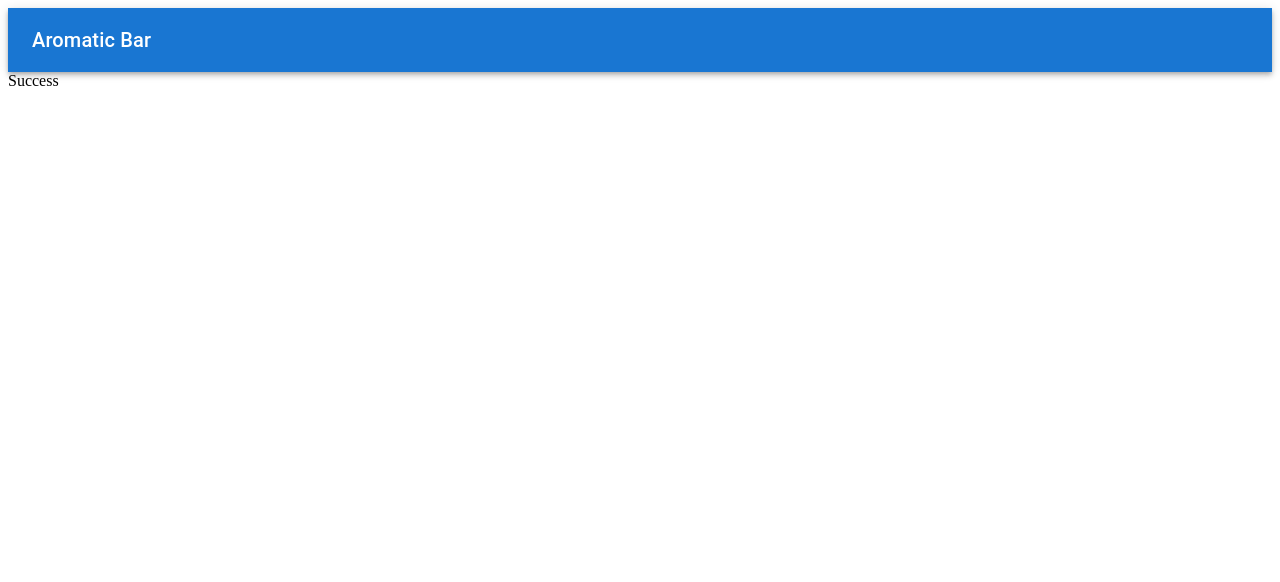
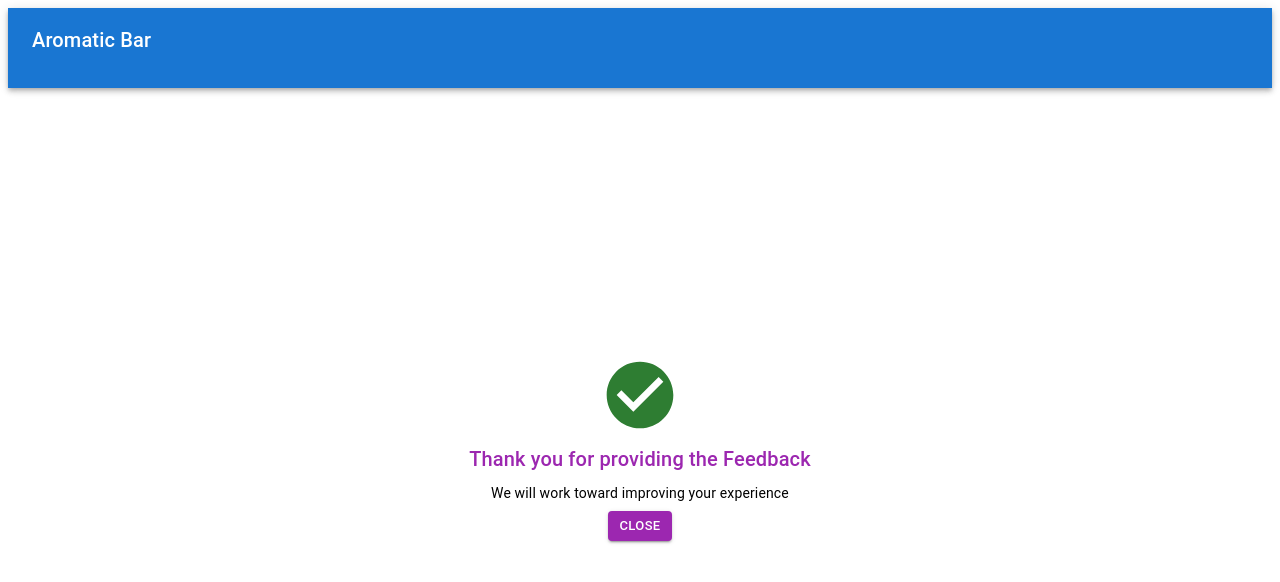
Before and after one commit to thisIsAditya/React_F-G_Aditya, a React (Create React App) app: page /success in a window 1280 px wide. Shown: the top 582 px of the page. Built offline with nearby package versions, Linux system fonts and the light colour scheme.

Commit message:
Made success page

```diff
--- a/package.json
+++ b/package.json
@@ -5,6 +5,7 @@
   "dependencies": {
     "@emotion/react": "^11.10.4",
     "@emotion/styled": "^11.10.4",
+    "@mui/icons-material": "^5.10.9",
     "@mui/material": "^5.10.9",
     "@testing-library/jest-dom": "^5.16.5",
     "@testing-library/react": "^13.4.0",
--- /dev/null
+++ b/src/assets/svg/index.js
@@ -0,0 +1,2 @@
+import SuccessCheck from "./success-check.svg";
+export { SuccessCheck };
--- a/src/components/Header/header.js
+++ b/src/components/Header/header.js
@@ -9,7 +9,7 @@ const StyledTypography = styled(Typography)(() => ({
 
 function Header() {
   return (
-    <AppBar position="static">
+    <AppBar position="static" sx={{ height: "10vh" }}>
       <Toolbar>
         <StyledTypography variant="h6" component="div">
           Aromatic Bar
--- a/src/components/form-success.js
+++ b/src/components/form-success.js
@@ -1,5 +1,35 @@
+import { Button, Stack, styled, Typography } from "@mui/material";
+import { useNavigate } from "react-router-dom";
+import CheckCircleIcon from "@mui/icons-material/CheckCircle";
+
+const StyledStack = styled(Stack)(() => ({
+  height: "90vh",
+}));
 const FormSuccess = () => {
-  return <>Success</>;
+  const navigate = useNavigate();
+  const handleClose = () => {
+    navigate("/");
+  };
+  return (
+    <StyledStack justifyContent={"center"} alignItems="center" spacing={1}>
+      <CheckCircleIcon color="success" sx={{ fontSize: "80px" }} />
+      <Typography variant="h6" color="secondary">
+        Thank you for providing the Feedback
+      </Typography>
+      <Typography variant="body2">
+        We will work toward improving your experience
+      </Typography>
+      <Button
+        variant="contained"
+        color="secondary"
+        size="small"
+        onClick={handleClose}
+        sx={{ width: "fit-content" }}
+      >
+        Close
+      </Button>
+    </StyledStack>
+  );
 };
 
 export default FormSuccess;
```
Also changed, not shown: src/assets/svg/success-check.svg (added), 1 other file (tests, documents, lock files or other folders).
